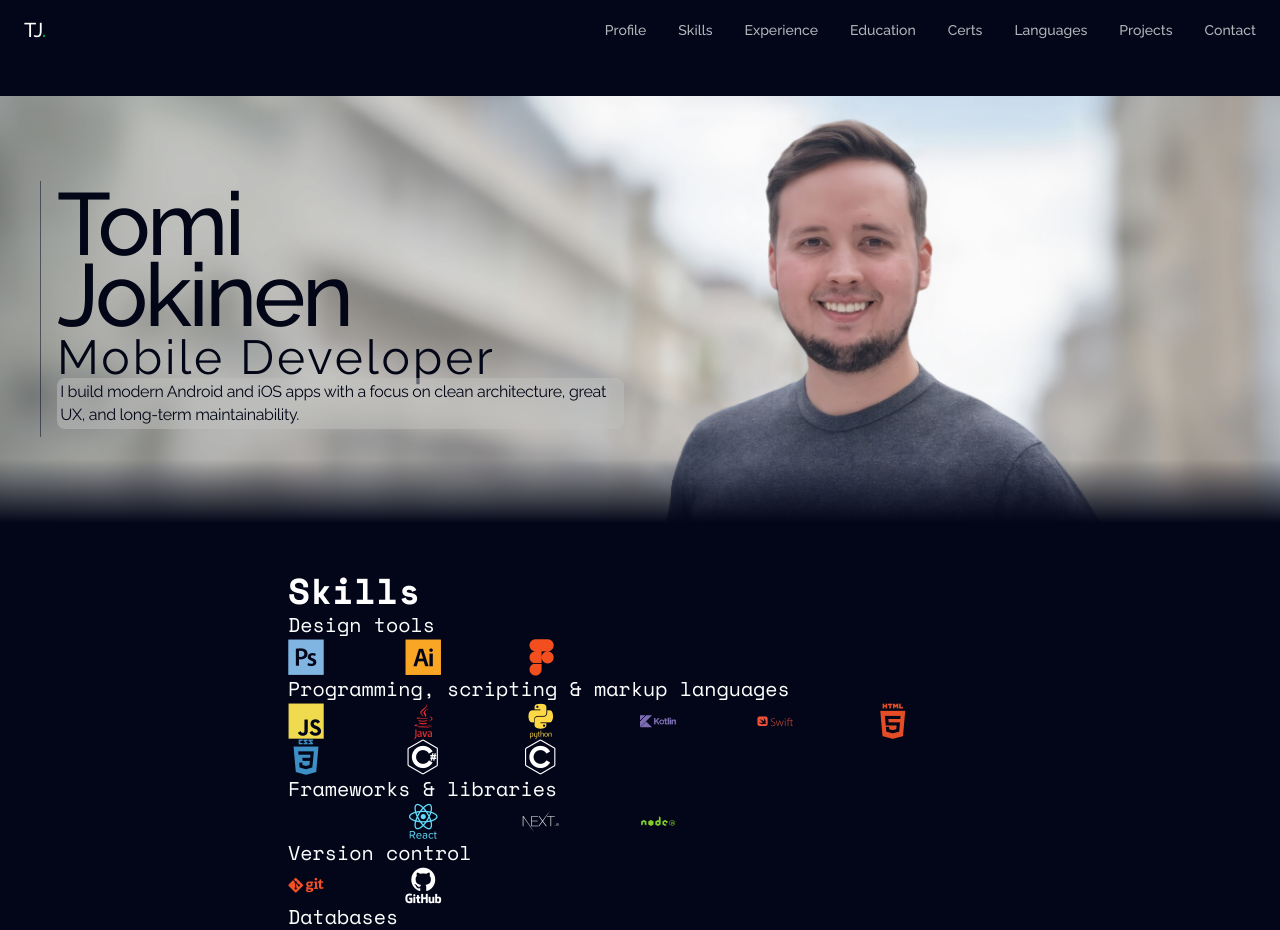
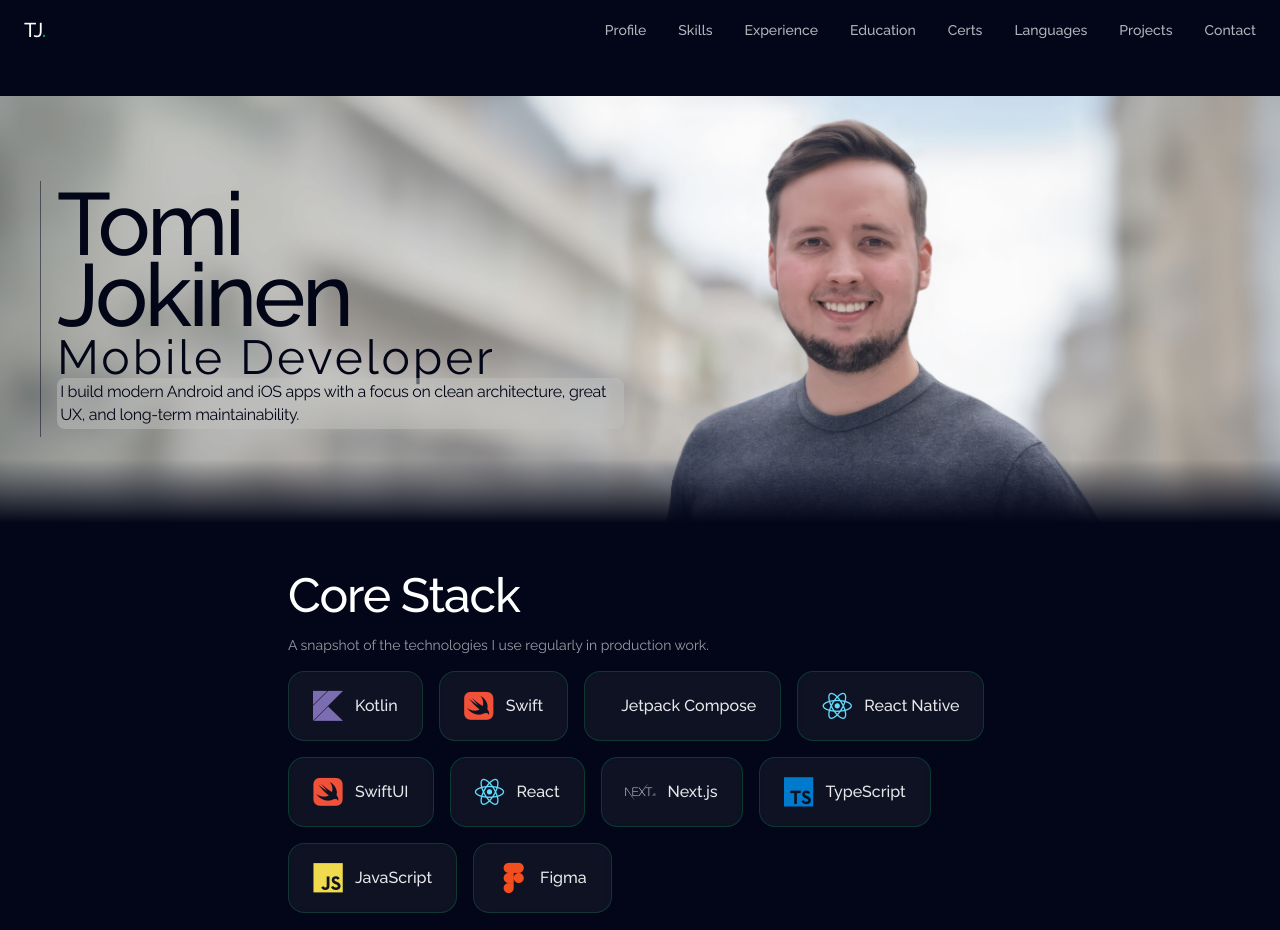
Before and after one commit to tjokinen/tjokinen.github.io, a Next.js app: page / in a window 1280 px wide. Shown: the top 930 px of the page. Built offline with nearby package versions, Linux system fonts and the light colour scheme.

Commit message:
change skills section design

```diff
--- a/src/components/hero.js
+++ b/src/components/hero.js
@@ -3,6 +3,7 @@ import Image from "next/image"
 export default function Hero() {
   return (
     <section
+      id="profile"
       className="relative w-full overflow-hidden bg-dark flex items-center justify-center"
       style={{
         position: 'relative',
--- a/src/components/skills.js
+++ b/src/components/skills.js
@@ -1,54 +1,42 @@
 export default function Skills() {
+    const coreStack = [
+        { name: "Kotlin", icon: "devicon-kotlin-plain colored" },
+        { name: "Swift", icon: "devicon-swift-plain colored" },
+        { name: "Jetpack Compose", icon: "devicon-jetpackcompose-plain colored" },
+        { name: "React Native", icon: "devicon-react-original colored" }, // React icon used for RN
+        { name: "SwiftUI", icon: "devicon-swift-plain colored" }, // Using Swift icon as SwiftUI doesn't have a dedicated devicon
+        { name: "React", icon: "devicon-react-original colored" },
+        { name: "Next.js", icon: "devicon-nextjs-original-wordmark" },
+        { name: "TypeScript", icon: "devicon-typescript-plain colored" },
+        { name: "JavaScript", icon: "devicon-javascript-plain colored" },
+        { name: "Figma", icon: "devicon-figma-plain colored" },
+    ];
+
     return (
-        <div className="mt-12 col-span-1">
-            <a id="skills" className="relative -top-[120px]"></a>
-            <h2 className="font-bold text-4xl">Skills</h2>
-            <div className="grid grid-cols-6 text-4xl">
-                <Skill title="Design tools" icons={["devicon-photoshop-plain colored", "devicon-illustrator-plain colored", "devicon-figma-plain colored"]} />
+        <section id="skills" className="py-12">
+            <div className="max-w-7xl mx-auto">
+                <h2 className="font-raleway font-medium text-4xl md:text-5xl mb-4 tracking-tight">
+                    Core Stack
+                </h2>
+                <p className="font-raleway text-white/60 text-sm mb-4 max-w-2xl">
+                    A snapshot of the technologies I use regularly in production work.
+                </p>
 
-                <Skill title="Programming, scripting & markup languages" icons={["devicon-javascript-plain colored",
-                    "devicon-java-plain-wordmark colored",
-                    "devicon-python-plain-wordmark colored",
-                    "devicon-kotlin-plain-wordmark colored",
-                    "devicon-swift-plain-wordmark colored",
-                    "devicon-html5-plain-wordmark colored",
-                    "devicon-css3-plain-wordmark colored",
-                    "devicon-csharp-line",
-                    "devicon-c-line"]} />
-
-                <Skill title="Frameworks & libraries" icons={[
-                    "devicon-jetpackcompose-plain-wordmark",
-                    "devicon-react-original-wordmark colored",
-                    "devicon-nextjs-original-wordmark",
-                    "devicon-nodejs-plain-wordmark colored",
-                    "devicon-tailwindcss-plain-wordmark colored"]} />
-
-                <Skill title="Version control" icons={["devicon-git-plain-wordmark colored",
-                    "devicon-github-original-wordmark"]} />
-
-                <Skill title="Databases" icons={["devicon-mongodb-plain-wordmark colored",
-                    "devicon-graphql-plain-wordmark colored",
-                    "devicon-mysql-plain-wordmark colored"]} />
-
-                <Skill title="Development tools" icons={["devicon-docker-plain-wordmark colored"]} />
+                <div className="flex flex-wrap gap-4">
+                    {coreStack.map((skill, index) => (
+                        <div
+                            key={index}
+                            className="flex items-center gap-3 px-6 py-4 rounded-2xl bg-white/5 border border-white/10 backdrop-blur-sm animate-pulse-border"
+                            style={{ animationDelay: `${index * 0.2}s` }}
+                        >
+                            <i className={`${skill.icon} text-2xl md:text-3xl`} />
+                            <span className="font-raleway font-medium text-white/90 text-sm md:text-base">{skill.name}</span>
+                        </div>
+                    ))}
+                </div>
             </div>
-
-        </div>
+        </section>
     )
 }
 
-function Skill({ title, icons }) {
-    const iconsI = []
-    let key = 0
-    for (let icon in icons) {
-        iconsI.push(<i key={key} className={icons[icon]} />)
-        key++
-    }
-
-    return (
-        <>
-            <p className="col-span-6 text-xl">{title}</p>
-            {iconsI}
-        </>
-    )
-}
+// Removing the Skill component as it's no longer used in this layout
--- a/src/styles/globals.css
+++ b/src/styles/globals.css
@@ -1,6 +1,15 @@
 @tailwind base;
 @tailwind components;
 @tailwind utilities;
+@keyframes pulse-border {
+  0%, 100% { border-color: rgba(255, 255, 255, 0.1); }
+  50% { border-color: rgba(0, 208, 97, 0.22); }
+}
+
+.animate-pulse-border {
+  animation: pulse-border 4s infinite ease-in-out;
+}
+
 
 .typewriter {
     overflow: hidden; /* Ensures the content is not revealed until the animation */
```
